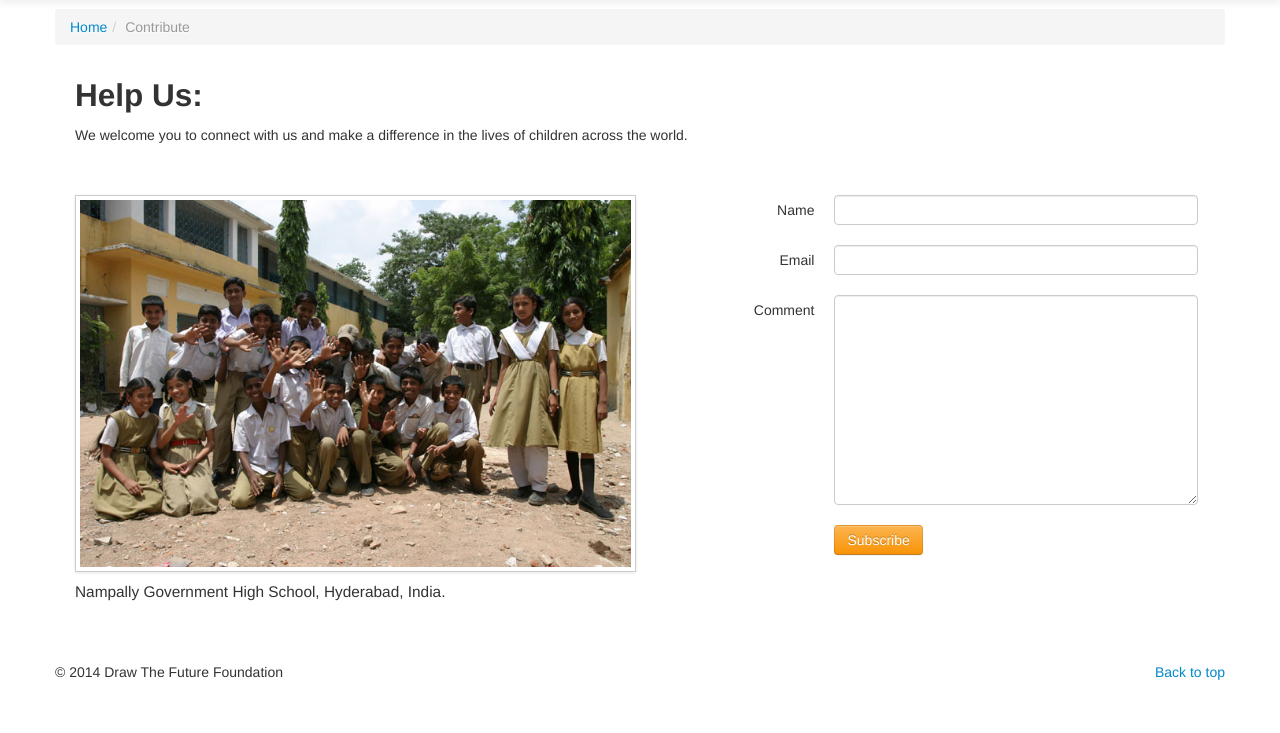
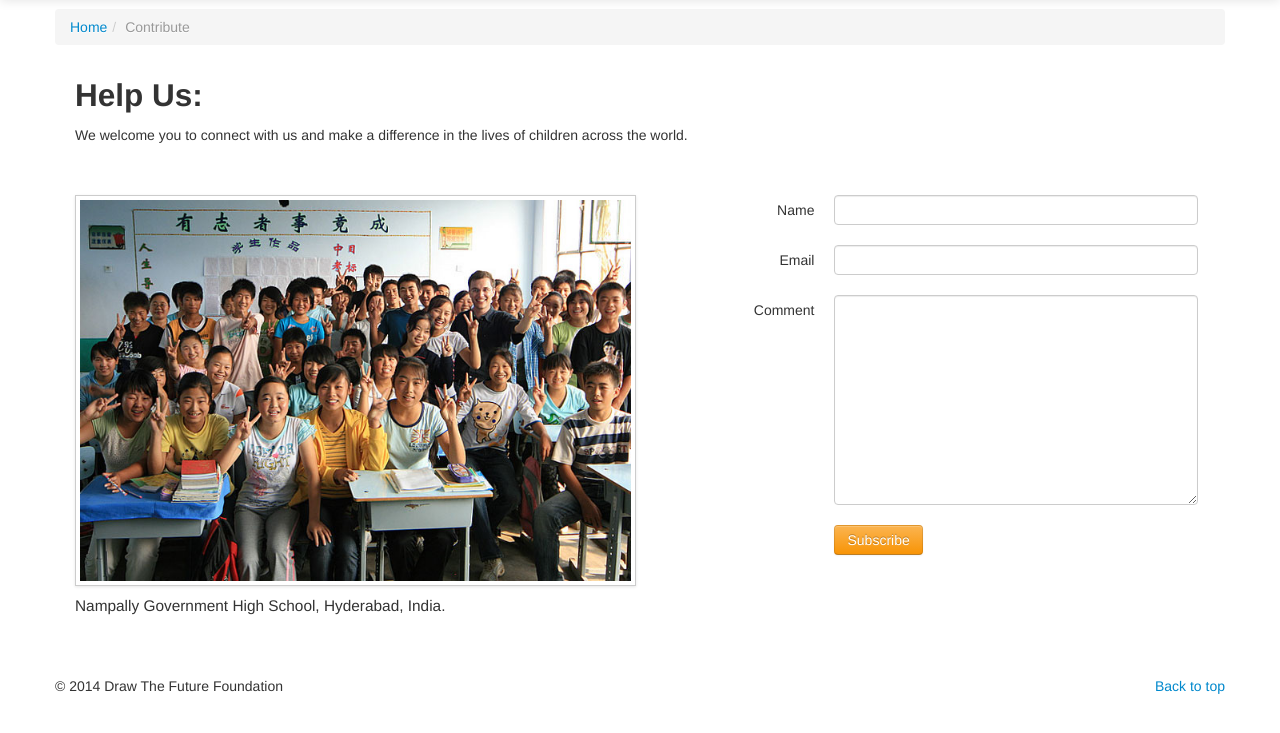
Before and after one commit to ddehghan/django-bootstrap-starter-project, a Django app: page /contribute in a window 1280 px wide. Shown: the part 41-774 px from the top of the page. Run offline with Django 3.2, Linux system fonts and the light colour scheme; parts of the project's set-up code (start-up, migrations or seed data) failed here and were passed over; some libraries are stand-ins or nearby versions.

Commit message:
changes image

```diff
--- a/requirements.txt
+++ b/requirements.txt
@@ -1,4 +1,4 @@
-django==1.4
+django==1.5
 South
 psycopg2
 #Jinja2
--- a/website/templates/contribute.html
+++ b/website/templates/contribute.html
@@ -38,7 +38,7 @@
         <div class="row-fluid">
 
             <div class="span6 left">
-                <img src="{{ STATIC_URL }}home-assets/mission1.jpg" class="img-polaroid">
+                <img src="{{ STATIC_URL }}home-assets/contibute1.jpg" class="img-polaroid">
 
                 <div class="image-desciption-3">Nampally Government High School, Hyderabad, India.</div>
             </div>
```
Also changed, not shown: website/static/home-assets/contibute1.jpg (added).
